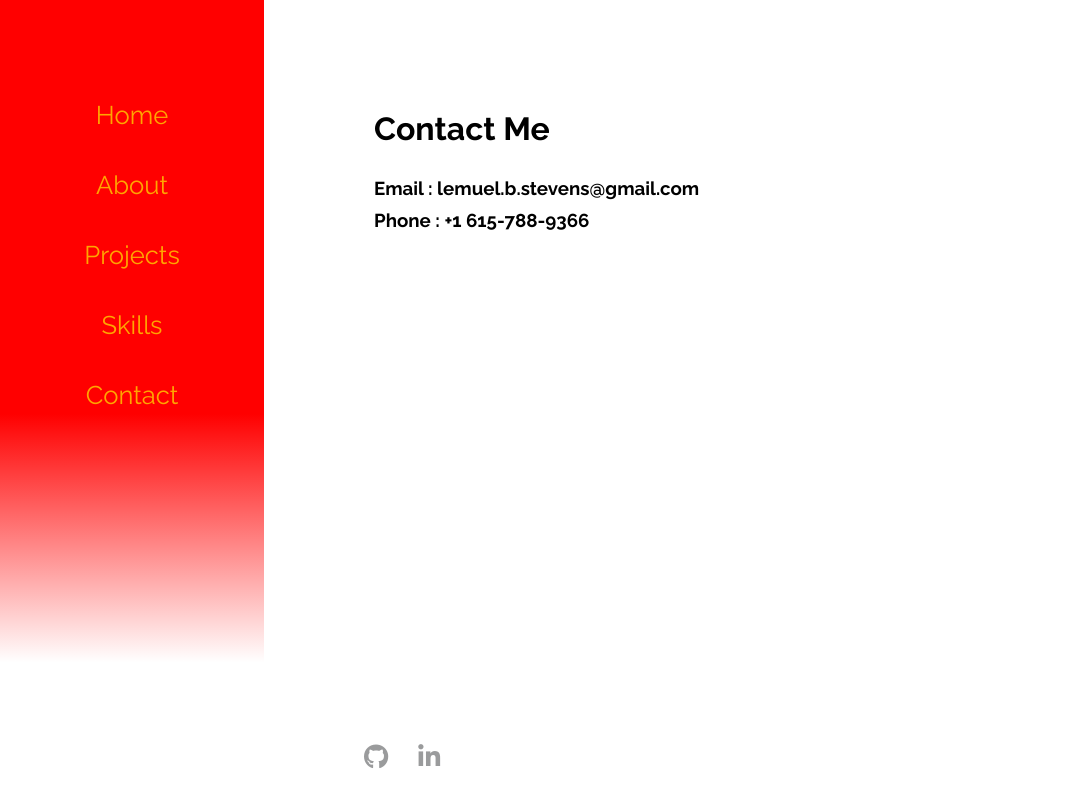
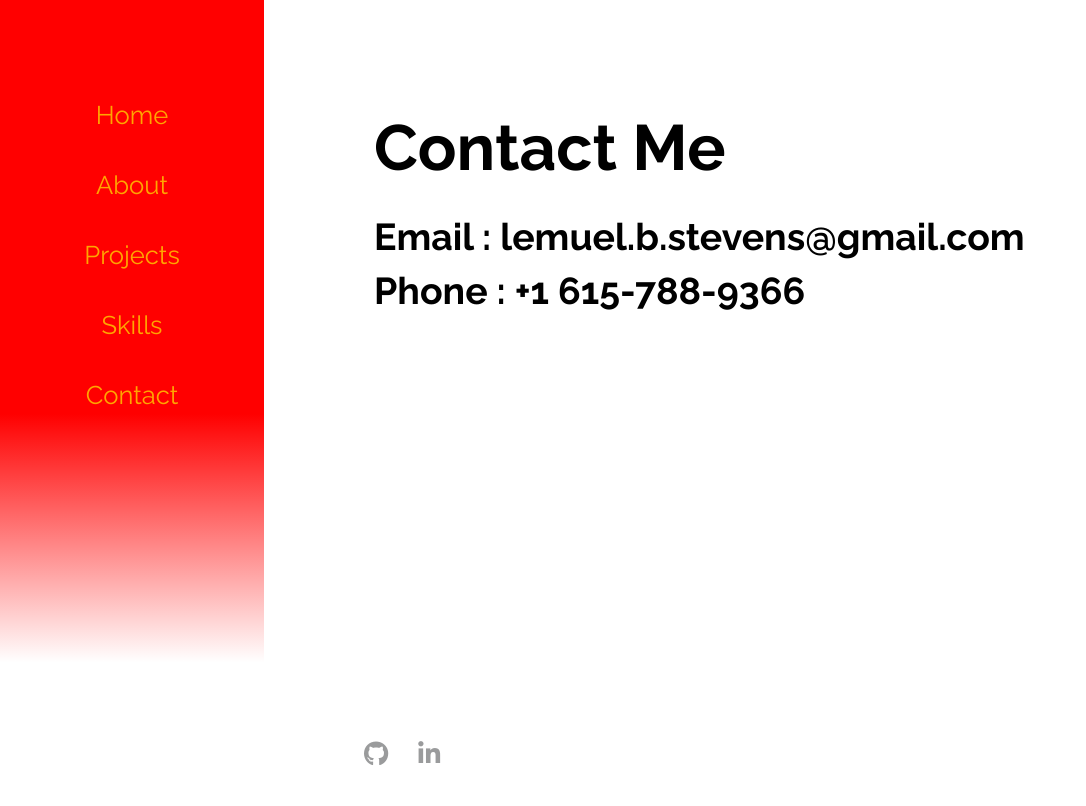
Before and after one commit to PropeReferio/portfolio-react, a React (Create React App) app: page /contact in a window 1280 px wide. Shown: the top 806 px of the page, without its empty margins (0-1086 px from the left). Built offline with nearby package versions, Linux system fonts and the light colour scheme.

Commit message:
font-size

```diff
--- a/src/contents/Contact.js
+++ b/src/contents/Contact.js
@@ -4,7 +4,7 @@ import Social from '../Components/Social';
 class Contact extends React.Component {
     render() {
         return(
-            <div className="condiv">
+            <div className="condiv contact">
                 <h1 className="subtopic">Contact Me</h1>
                 <h3>Email  :   lemuel.b.stevens@gmail.com</h3>
                 <h3>Phone  :   +1 615-788-9366</h3>
--- a/src/css/App.css
+++ b/src/css/App.css
@@ -127,6 +127,6 @@ h1,h2,h3,h4,p {
 .App{
   flex-direction: columns;
 }
-.compdet {
+.compdet, .contact, .skills{
   font-size: 200%;
 }
```
